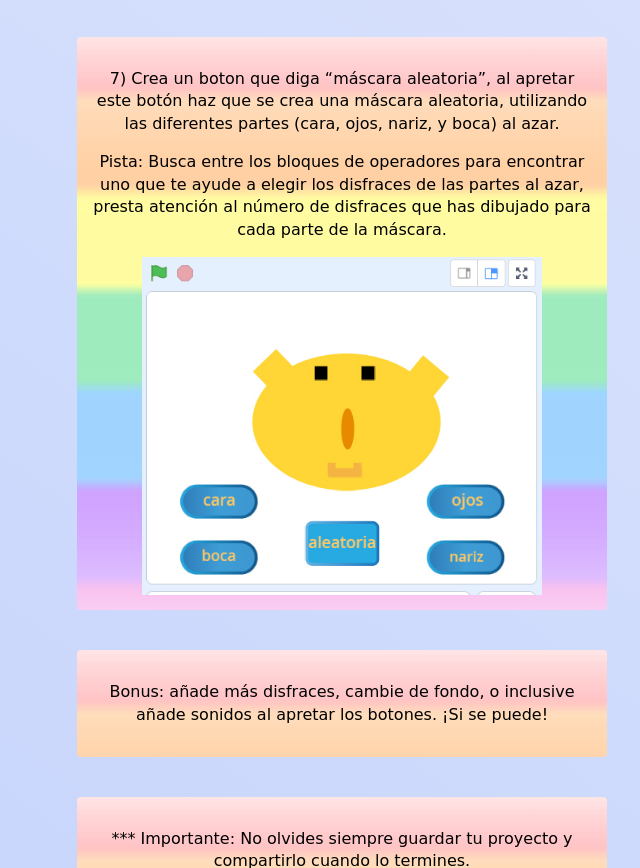
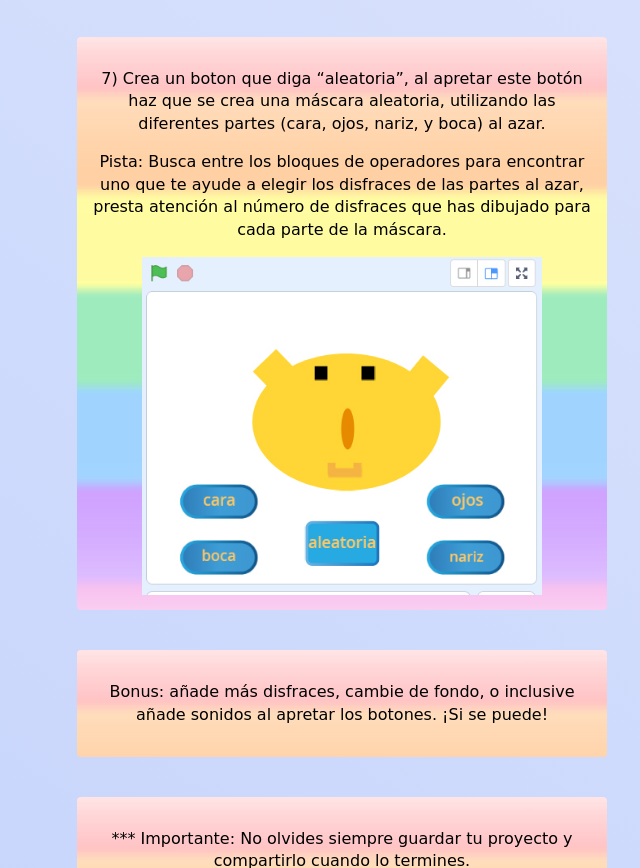
Before and after one commit to artcodeacademy/mascara-del-inca, a plain HTML site: page index.html in a window 1280 px wide. Shown: the part 3530-4398 px from the top of the page, without its empty margins (298-938 px from the left). Drawn offline with Linux system fonts and the light colour scheme.

Commit message:
Update index.html

```diff
--- a/index.html
+++ b/index.html
@@ -48,7 +48,7 @@ Click en el ejemplo para ver el resultado final:</p>
       <img src="Mascara del Inca 6.jpg" alt="pic6" class="image">
 		</div>
 <div class="block">
-			<p>7) Crea un boton que diga “máscara aleatoria”, al apretar este botón haz que se crea una máscara aleatoria, utilizando las diferentes partes (cara, ojos, nariz, y boca) al azar.</p>
+			<p>7) Crea un boton que diga “aleatoria”, al apretar este botón haz que se crea una máscara aleatoria, utilizando las diferentes partes (cara, ojos, nariz, y boca) al azar.</p>
 <p>Pista: Busca entre los bloques de operadores para encontrar uno que te ayude a elegir los disfraces de las partes al azar, presta atención al número de disfraces que has dibujado para cada parte de la máscara.</p>
 			<img src="Mascara del Inca 7.jpg" alt="pic7" class="image">
 		</div>
```
